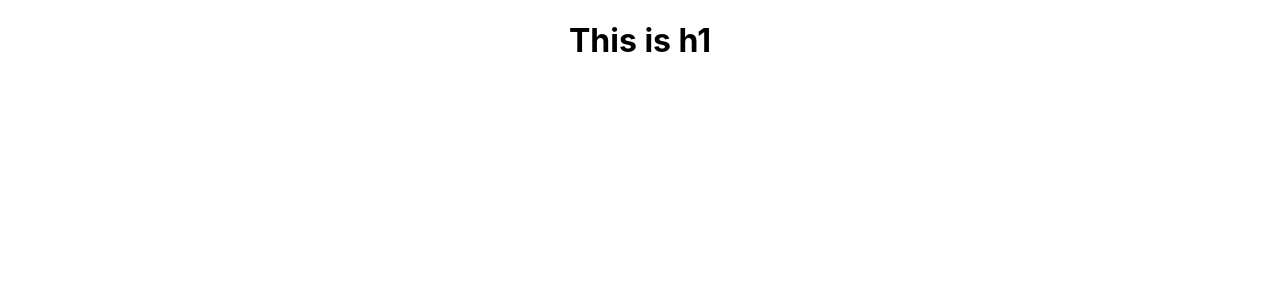
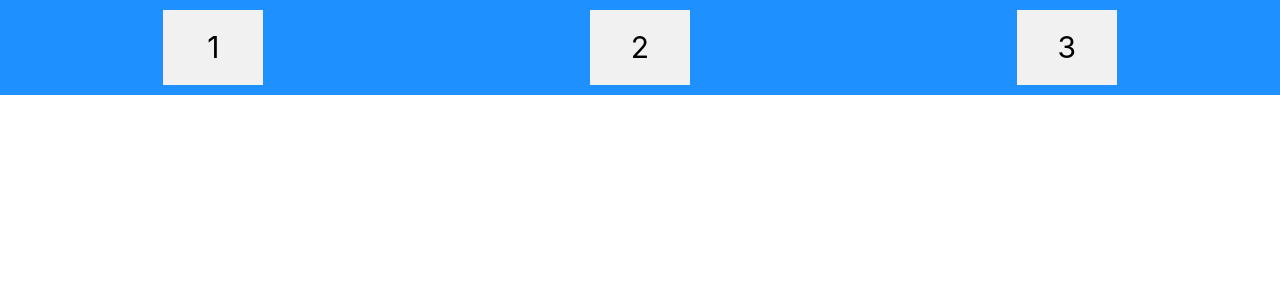
Before and after one commit to siddharaj-suryavanshi/resume-web-app, a React (Create React App) app: page / in a window 1280 px wide. Shown: the top 300 px of the page. Built offline with nearby package versions, Linux system fonts and the light colour scheme.

Commit message:
added flexbox

```diff
--- a/src/App.css
+++ b/src/App.css
@@ -1,38 +1,14 @@
 .App {
-  text-align: center;
+  display: flex;
+  justify-content: space-around;
+  background-color: DodgerBlue;
 }
 
-.App-logo {
-  height: 40vmin;
-  pointer-events: none;
+.App > div {
+  background-color: #f1f1f1;
+  width: 100px;
+  margin: 10px;
+  text-align: center;
+  line-height: 75px;
+  font-size: 30px;
 }
-
-@media (prefers-reduced-motion: no-preference) {
-  .App-logo {
-    animation: App-logo-spin infinite 20s linear;
-  }
-}
-
-.App-header {
-  background-color: #282c34;
-  min-height: 100vh;
-  display: flex;
-  flex-direction: column;
-  align-items: center;
-  justify-content: center;
-  font-size: calc(10px + 2vmin);
-  color: white;
-}
-
-.App-link {
-  color: #61dafb;
-}
-
-@keyframes App-logo-spin {
-  from {
-    transform: rotate(0deg);
-  }
-  to {
-    transform: rotate(360deg);
-  }
-}
--- a/src/App.js
+++ b/src/App.js
@@ -5,7 +5,9 @@ class App extends React.Component {
   render() {
     return (
       <div className="App">
-        <h1>This is h1</h1>
+        <div>1</div>
+        <div>2</div>
+        <div>3</div>
       </div>
     );
   }
```
